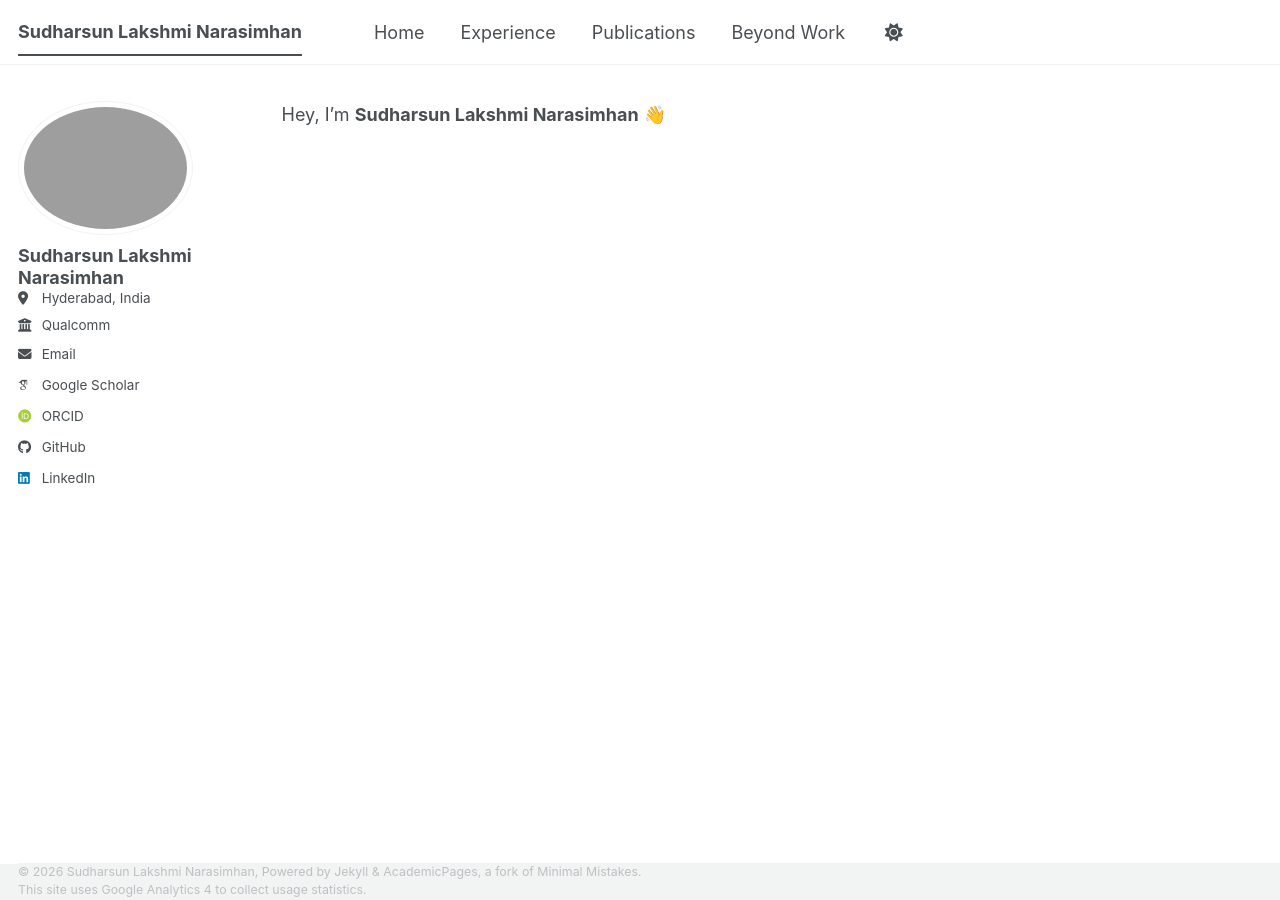
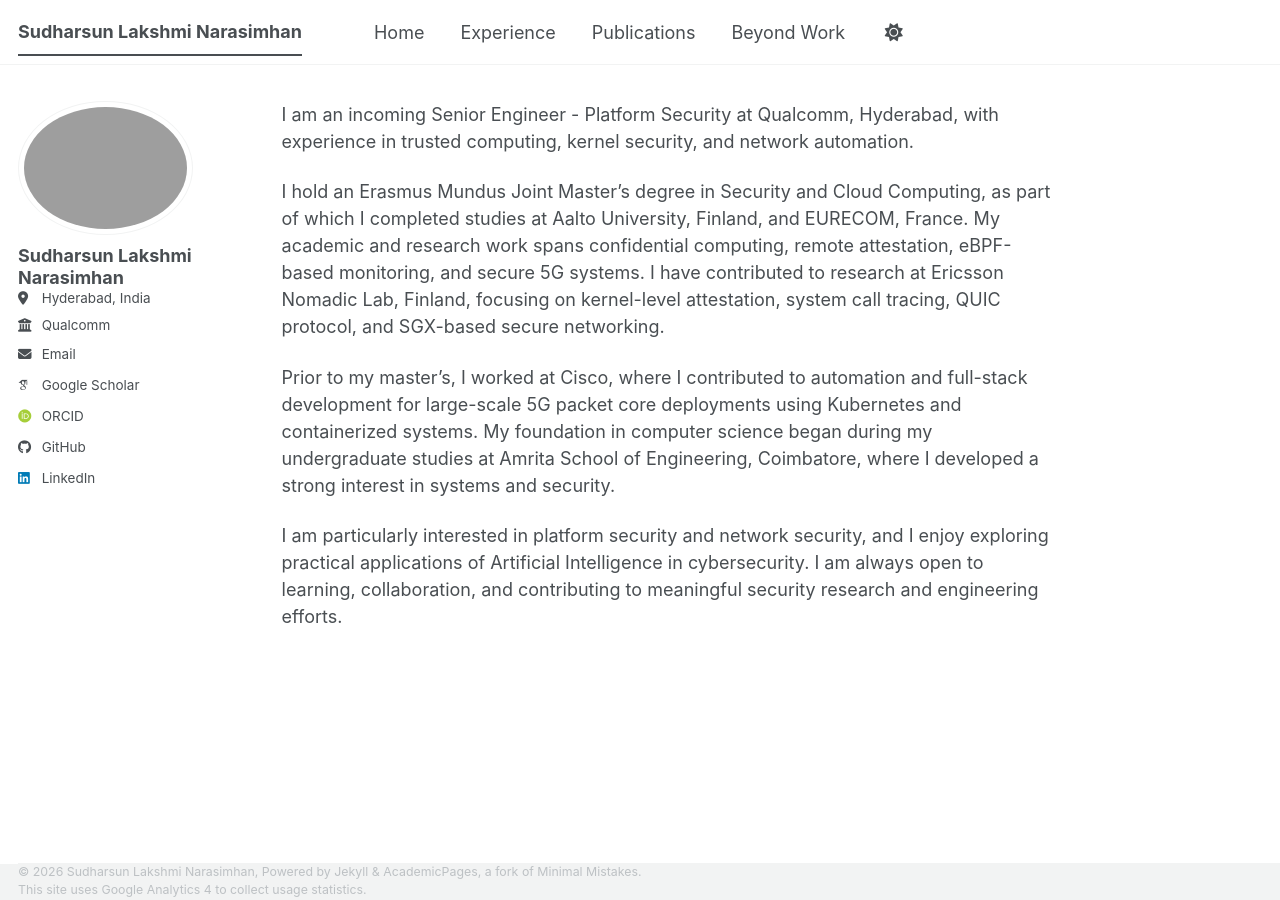
Before and after one commit to sudlaksh/sudlaksh.github.io, a Jekyll site: the page built from _pages/about.md, in a window 1280 px wide. Built offline with Jekyll 4.4.1, drawn with Linux system fonts in a browser that asks for light colours; some web fonts are replaced; a script bundle is joined from its source files by our own code; library files that are not in the unit come from our copies.

Commit message:
Revise content and formatting in about.md
Updated the about page content and formatting.

```diff
--- a/_pages/about.md
+++ b/_pages/about.md
@@ -2,85 +2,13 @@
 permalink: /
 author_profile: true
 redirect_from:
-- /about/
-- /about.html
+  - /about/
+  - /about.html
 ---
-<!-- Name - CENTERED, left-to-right line reveal -->
-<div id="intro" class="name-center">
-  <p class="line">Hey, I’m <strong>Sudharsun Lakshmi Narasimhan</strong> 👋</p>
-</div>
+I am an incoming Senior Engineer - Platform Security at Qualcomm, Hyderabad, with experience in trusted computing, kernel security, and network automation.
 
-<!-- Bio - LEFT-aligned, left-to-right word reveal -->
-<div id="bio-reveal">
-  <p class="bio-line" data-text="I am an incoming Senior Engineer - Platform Security at Qualcomm, Hyderabad, with experience in trusted computing, kernel security, and network automation."></p>
-  <p class="bio-line" data-text="I hold an Erasmus Mundus Joint Master's degree in Security and Cloud Computing, as part of which I completed studies at Aalto University, Finland, and EURECOM, France. My academic and research work spans confidential computing, remote attestation, eBPF-based monitoring, and secure 5G systems. I have contributed to research at Ericsson Nomadic Lab, Finland, focusing on kernel-level attestation, system call tracing, QUIC protocol, and SGX-based secure networking."></p>
-  <p class="bio-line" data-text="Prior to my master's, I worked at Cisco, where I contributed to automation and full-stack development for large-scale 5G packet core deployments using Kubernetes and containerized systems. My foundation in computer science began during my undergraduate studies at Amrita School of Engineering, Coimbatore, where I developed a strong interest in systems and security."></p>
-  <p class="bio-line" data-text="I am particularly interested in platform security and network security, and I enjoy exploring practical applications of Artificial Intelligence in cybersecurity. I am always open to learning, collaboration, and contributing to meaningful security research and engineering efforts."></p>
-</div>
-{% raw %}
-<script>
-// Name reveal (CENTERED position, left→right animation)
-const nameLines = document.querySelectorAll('#intro .line');
-let nameIndex = 0;
+I hold an Erasmus Mundus Joint Master’s degree in Security and Cloud Computing, as part of which I completed studies at Aalto University, Finland, and EURECOM, France. My academic and research work spans confidential computing, remote attestation, eBPF-based monitoring, and secure 5G systems. I have contributed to research at Ericsson Nomadic Lab, Finland, focusing on kernel-level attestation, system call tracing, QUIC protocol, and SGX-based secure networking.
 
-function revealNameNext() {
-  if (nameIndex < nameLines.length) {
-    nameLines[nameIndex++].classList.add('visible');
-  }
-}
+Prior to my master’s, I worked at Cisco, where I contributed to automation and full-stack development for large-scale 5G packet core deployments using Kubernetes and containerized systems. My foundation in computer science began during my undergraduate studies at Amrita School of Engineering, Coimbatore, where I developed a strong interest in systems and security.
 
-const nameInterval = setInterval(() => {
-  if (nameIndex >= nameLines.length) {
-    clearInterval(nameInterval);
-    setTimeout(startBioReveal, 1200);
-  } else {
-    revealNameNext();
-  }
-}, 1000);
-
-// Bio reveal (LEFT-aligned, left→right word-by-word)
-const bioLines = document.querySelectorAll('.bio-line');
-let currentBioLine = 0;
-let currentBioWord = 0;
-
-bioLines.forEach(line => line.innerHTML = '');
-
-function revealBioNextWord() {
-  if (currentBioLine >= bioLines.length) return;
-
-  const line = bioLines[currentBioLine];
-  const fullText = line.getAttribute('data-text');
-  const words = fullText.split(' ');
-
-  if (currentBioWord < words.length) {
-    const wordSpan = document.createElement('span');
-    wordSpan.textContent = words[currentBioWord] + ' ';
-    wordSpan.classList.add('bio-word');
-    line.appendChild(wordSpan);
-    currentBioWord++;
-    setTimeout(revealBioNextWord, 50);
-  } else {
-    currentBioLine++;
-    currentBioWord = 0;
-    setTimeout(revealBioNextWord, 300);
-  }
-}
-
-function startBioReveal() {
-  revealBioNextWord();
-}
-
-// Single interaction reveals everything instantly
-['click', 'keydown', 'wheel', 'touchstart'].forEach(event =>
-  window.addEventListener(event, () => {
-    // Reveal name
-    nameLines.forEach(line => line.classList.add('visible'));
-    // Reveal bio
-    bioLines.forEach(line => {
-      line.innerHTML = line.getAttribute('data-text') + ' ';
-      line.classList.add('revealed');
-    });
-  }, { once: true })
-);
-</script>
-{% endraw %}
+I am particularly interested in platform security and network security, and I enjoy exploring practical applications of Artificial Intelligence in cybersecurity. I am always open to learning, collaboration, and contributing to meaningful security research and engineering efforts.
```
